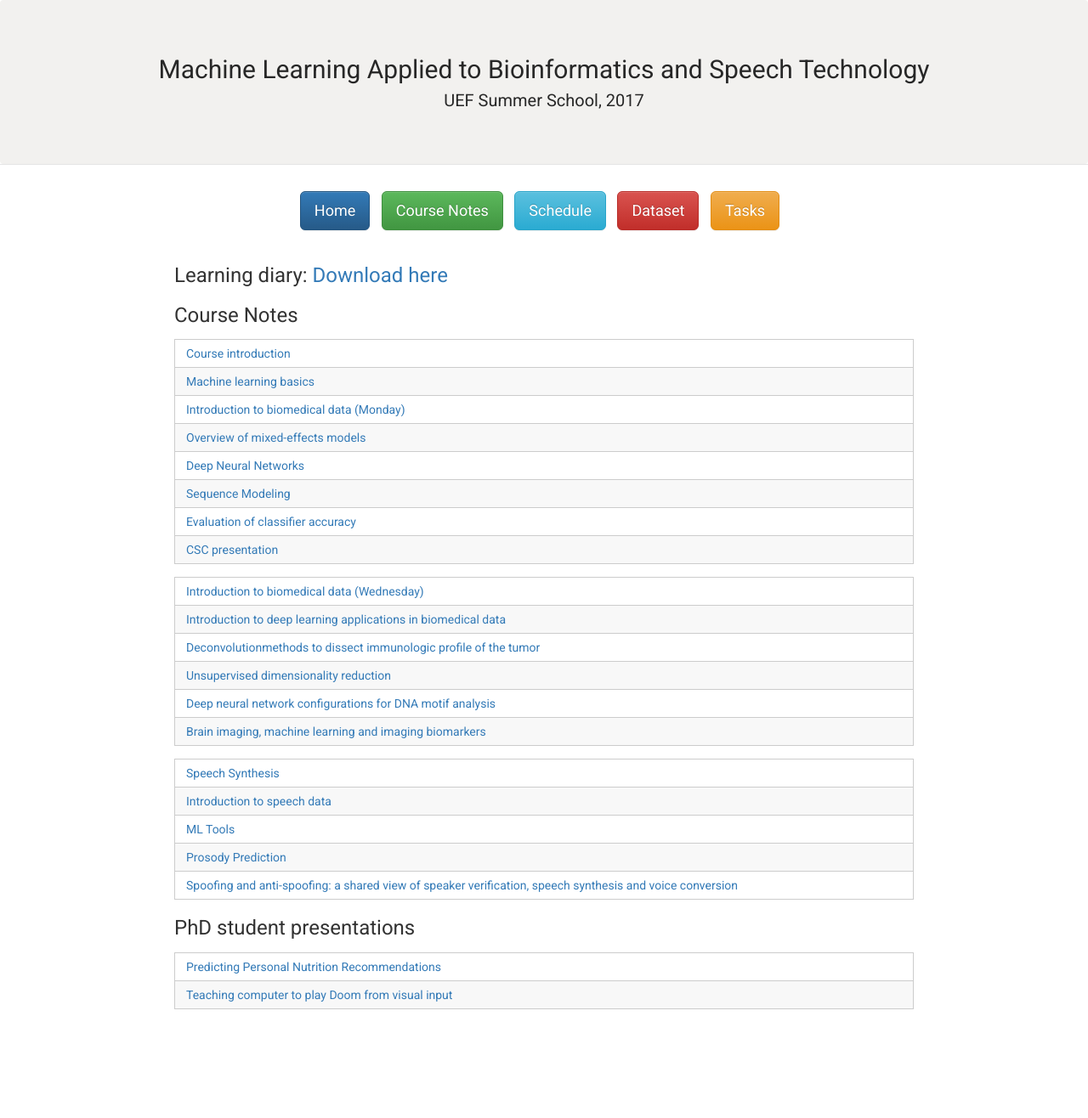
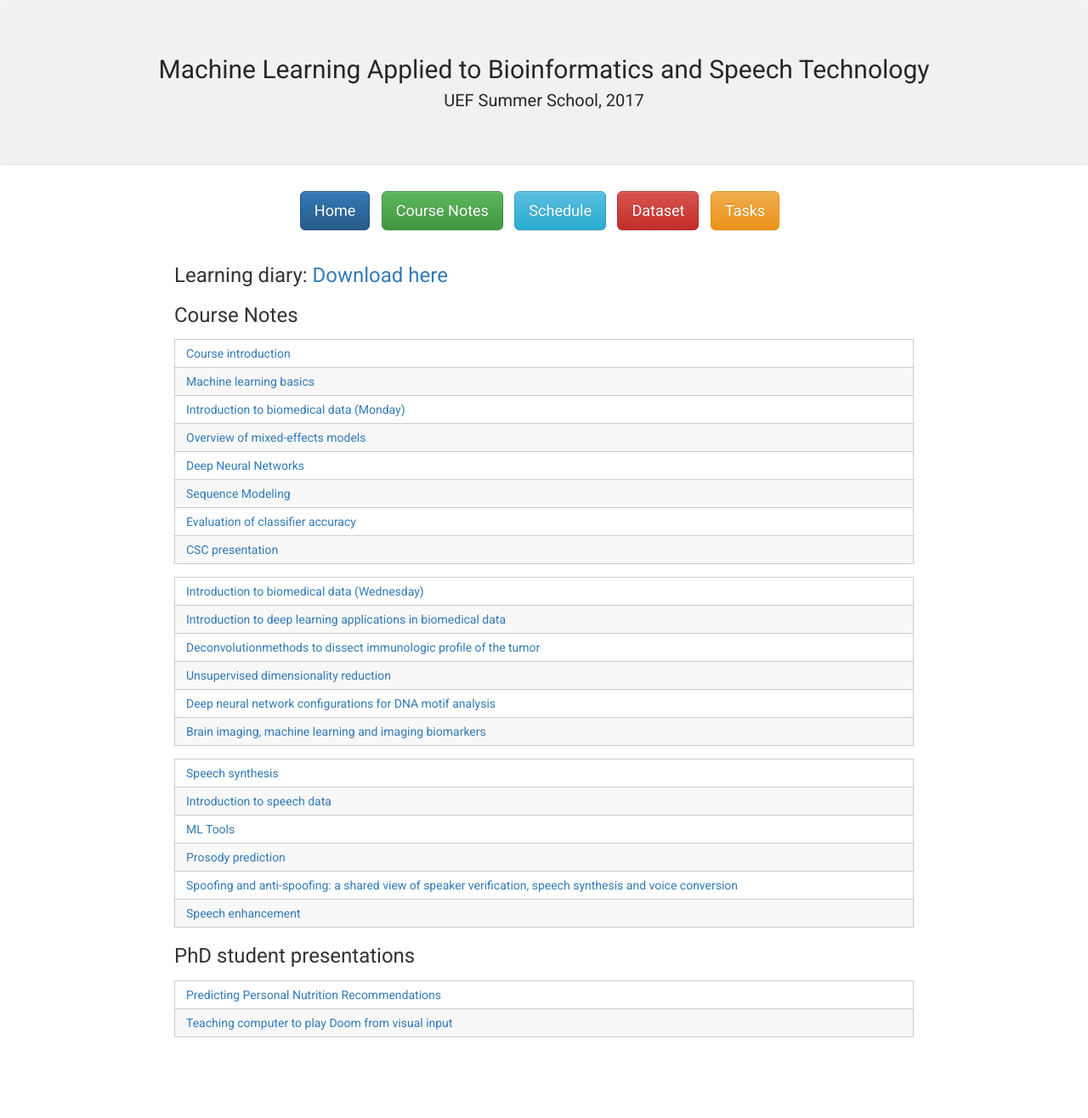
Before and after one commit to abrahamwoubie/Summer_School_RL, a Jekyll site: the page built from 35c163ca47986f8e1f5eec9d54238ad1229a7c92/course-notes.md, in a window 1280 px wide. Shown: the whole page at 85% size. Built offline with Jekyll 4.4.1, drawn with Linux system fonts in a browser that asks for light colours; nearby versions of some CDN libraries; before the commit the page ends 1283 px from its top, so only the background shows below that.

Commit message:
Added speech enhancment slides

```diff
--- a/35c163ca47986f8e1f5eec9d54238ad1229a7c92/course-notes.md
+++ b/35c163ca47986f8e1f5eec9d54238ad1229a7c92/course-notes.md
@@ -28,11 +28,12 @@ title: Course Notes | MLABST'17
 | [Brain imaging, machine learning and imaging biomarkers]({{ site.url }}{{ site.baseurl }}/content/tohka_uefss_brain_imaging_2017.pdf) |
 
 | --- |
-| [Speech Synthesis]({{ site.url }}{{ site.baseurl }}/content/speech_synthesis.pdf) |
+| [Speech synthesis]({{ site.url }}{{ site.baseurl }}/content/speech_synthesis.pdf) |
 | [Introduction to speech data]({{ site.url }}{{ site.baseurl }}/content/Introduction_to_speech_data.pdf) |
 | [ML Tools]({{ site.url }}{{ site.baseurl }}/content/mltools_slides.pdf) |
-| [Prosody Prediction]({{ site.url }}{{ site.baseurl }}/content/mixdorff_slides.pdf) |
+| [Prosody prediction]({{ site.url }}{{ site.baseurl }}/content/mixdorff_slides.pdf) |
 | [Spoofing and anti-spoofing: a shared view of speaker verification, speech synthesis and voice conversion](http://www.spoofingchallenge.org/apsipa/apsipa2015.pdf) |
+| [Speech enhancement]({{ site.url }}{{ site.baseurl }}/content/speech_enhancement.pdf) |
 
 ### PhD student presentations
 
```
Also changed, not shown: 1 other file.
